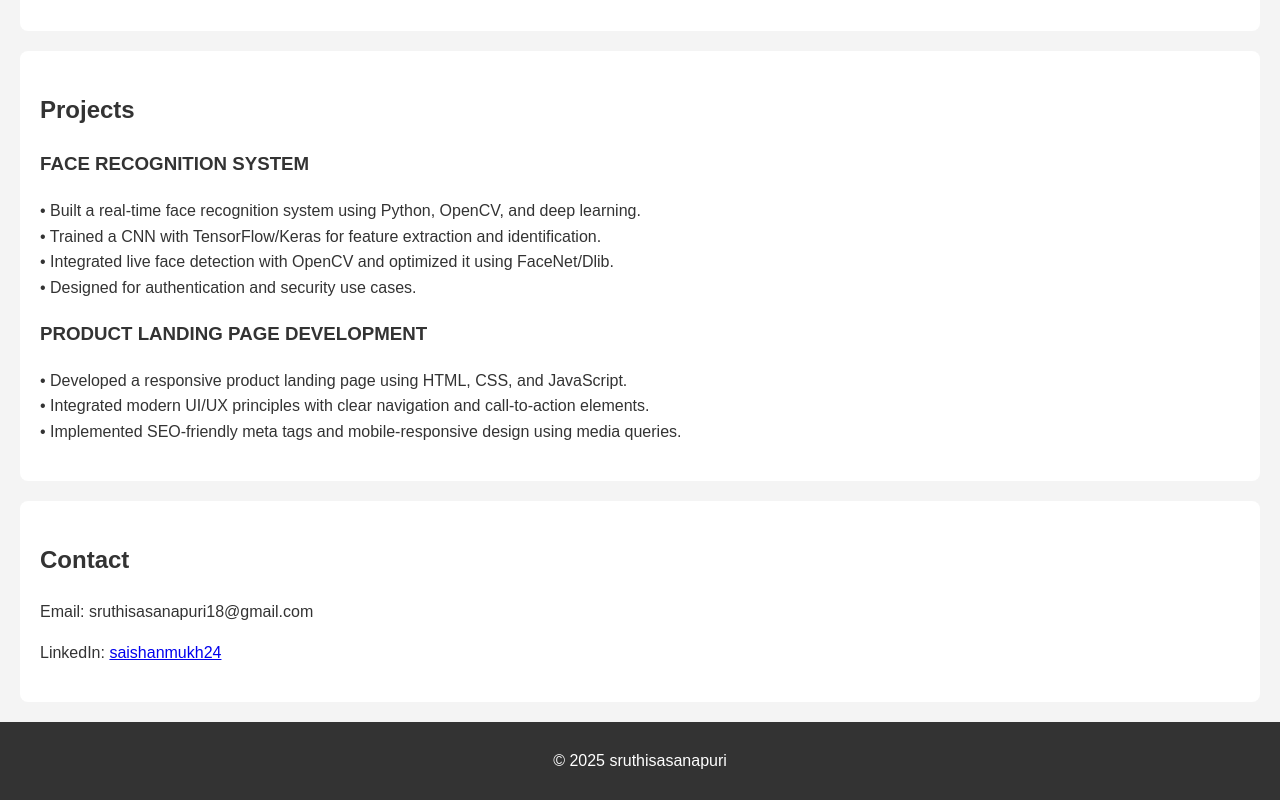
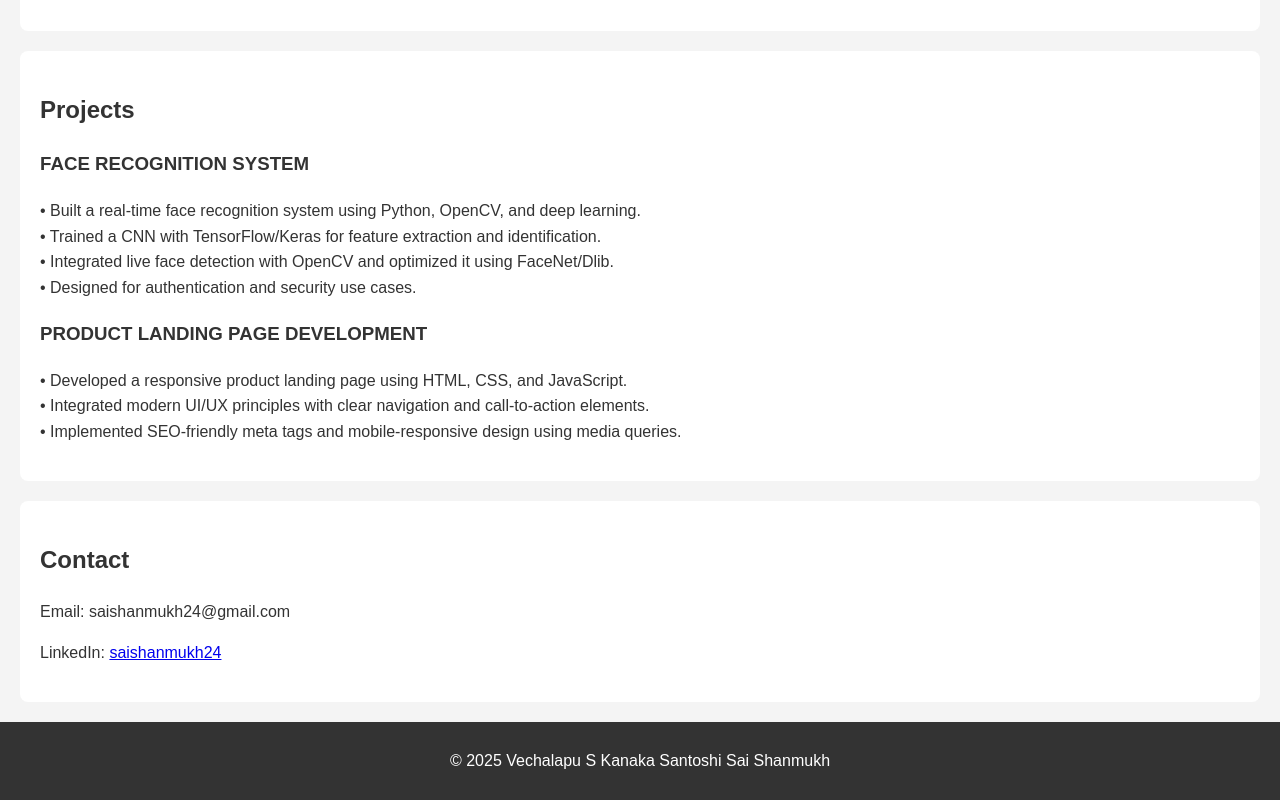
Before and after one commit to saishanmukh24/my-portfolio, a plain HTML site: page index.html in a window 1280 px wide. Shown: the part 616-1416 px from the top of the page. Drawn offline with Linux system fonts and the light colour scheme.

Commit message:
index.html

```diff
--- a/index.html
+++ b/index.html
@@ -51,12 +51,12 @@
 
   <section id="contact">
     <h2>Contact</h2>
-    <p>Email:  sruthisasanapuri18@gmail.com</p>
+    <p>Email:  saishanmukh24@gmail.com</p>
     <p>LinkedIn: <a href="https://www.linkedin.com/in/saishanmukh24/">saishanmukh24</a></p>
   </section>
 
   <footer>
-    <p>&copy; 2025 sruthisasanapuri</p>
+    <p>&copy; 2025 Vechalapu S Kanaka Santoshi Sai Shanmukh</p>
   </footer>
 
 </body>
```
